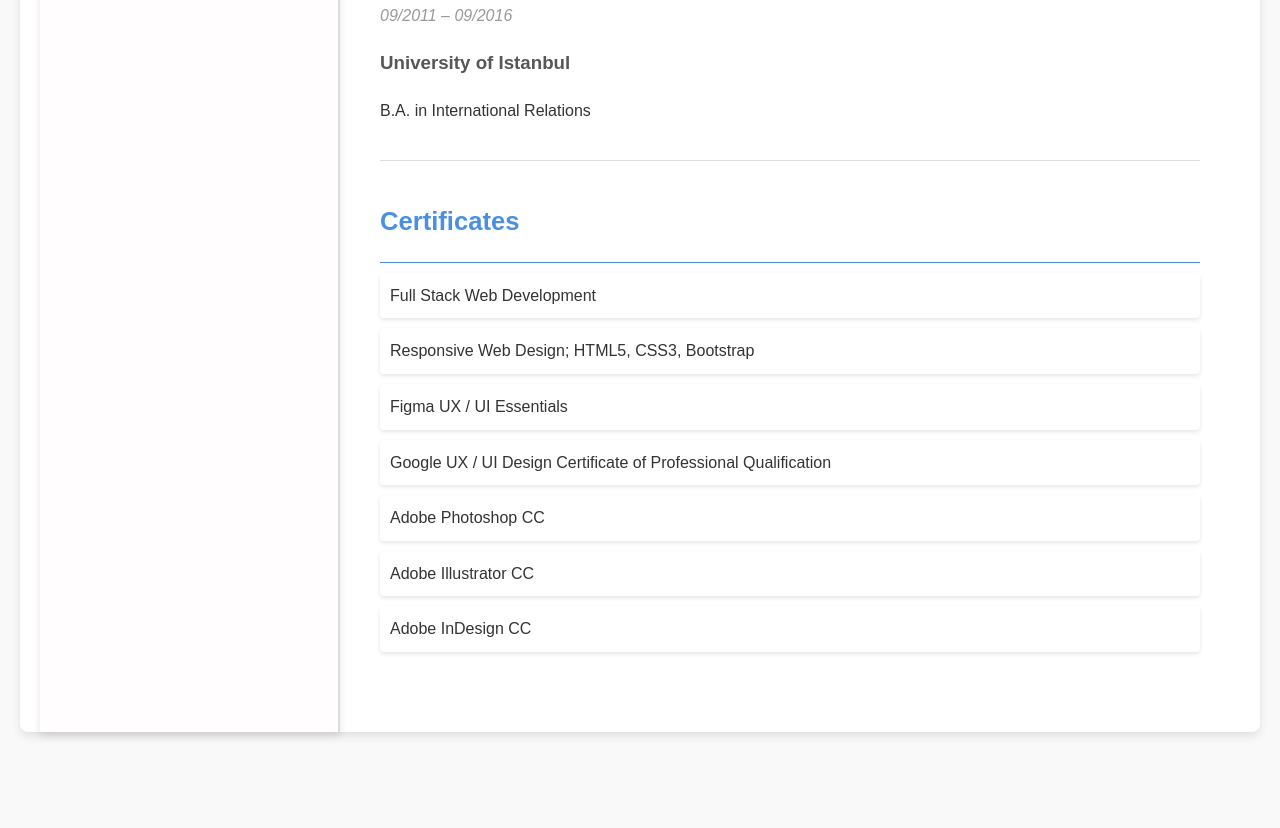
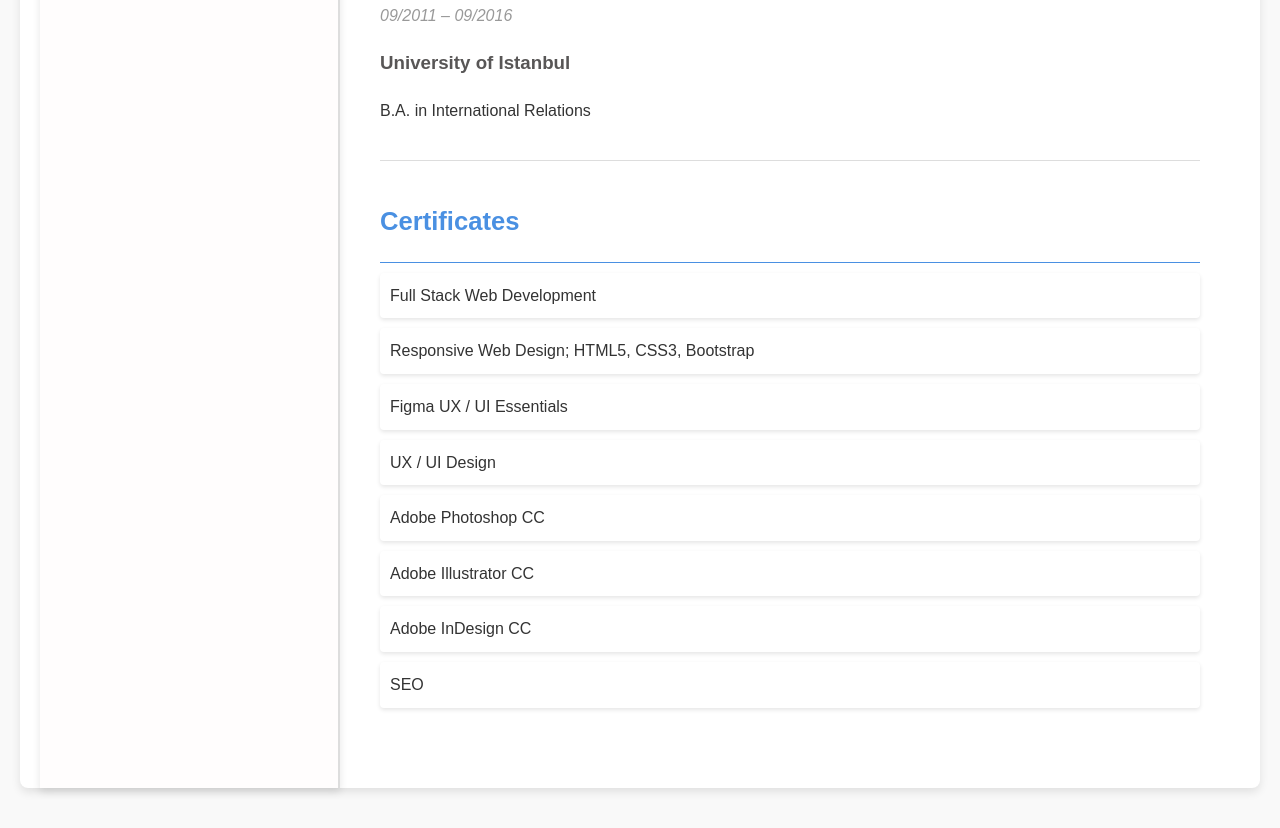
Before and after one commit to rbksy/Portfolio, a plain HTML site: page resume.html in a window 1280 px wide. Shown: the part 1985-2813 px from the top of the page. Before the commit the page ends 2757 px from the top, so only its background shows below. Drawn offline with Linux system fonts and the light colour scheme.

Commit message:
new certificate

```diff
--- a/resume.html
+++ b/resume.html
@@ -142,10 +142,11 @@
                     <li>Full Stack Web Development</li>
                     <li>Responsive Web Design; HTML5, CSS3, Bootstrap</li>
                     <li>Figma UX / UI Essentials</li>
-                    <li>Google UX / UI Design Certificate of Professional Qualification</li>
+                    <li>UX / UI Design</li>
                     <li>Adobe Photoshop CC</li>
                     <li>Adobe Illustrator CC</li>
                     <li>Adobe InDesign CC</li>
+                    <li>SEO</li>
                 </ul>
             </div>
         </section>
```
